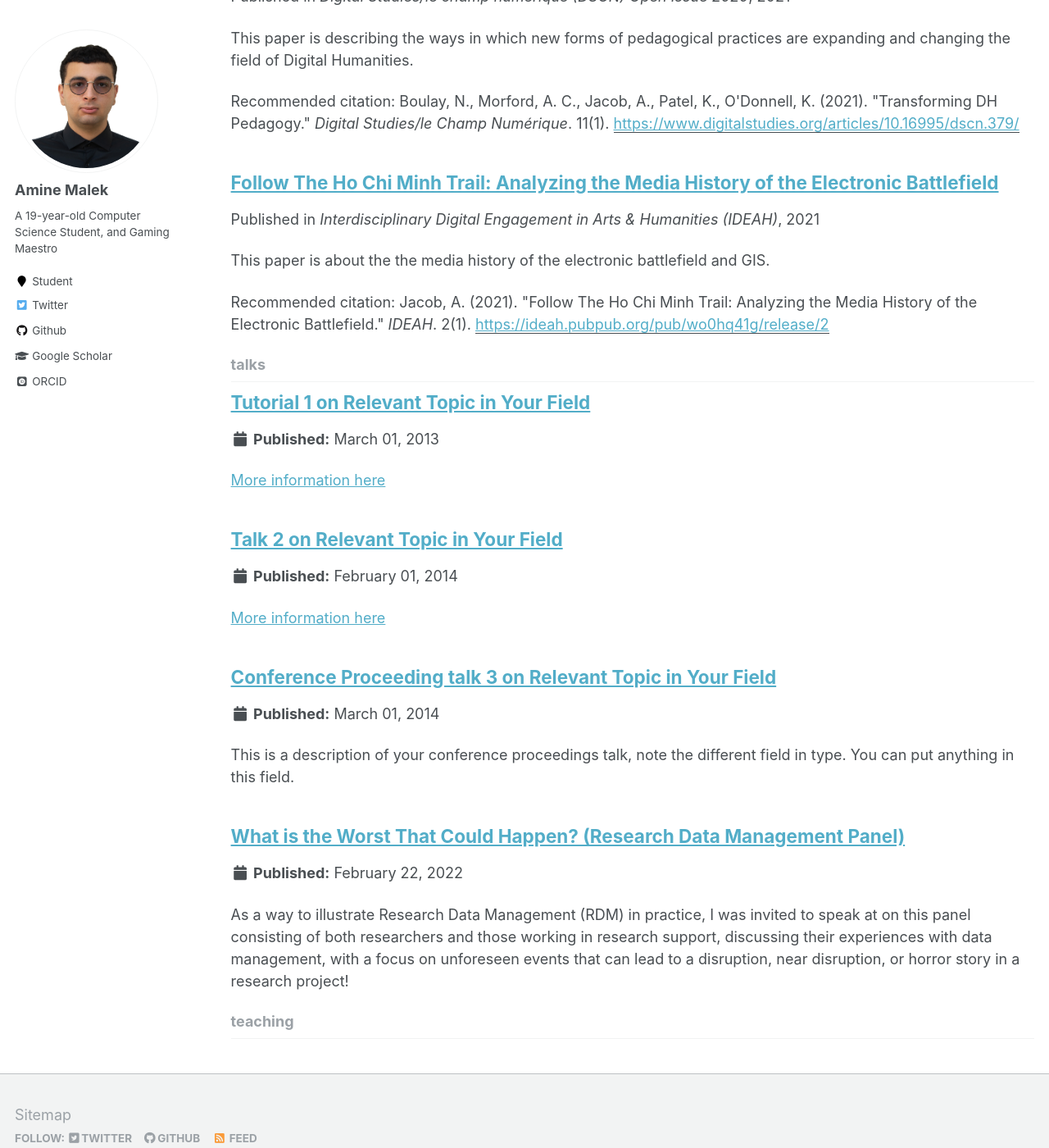
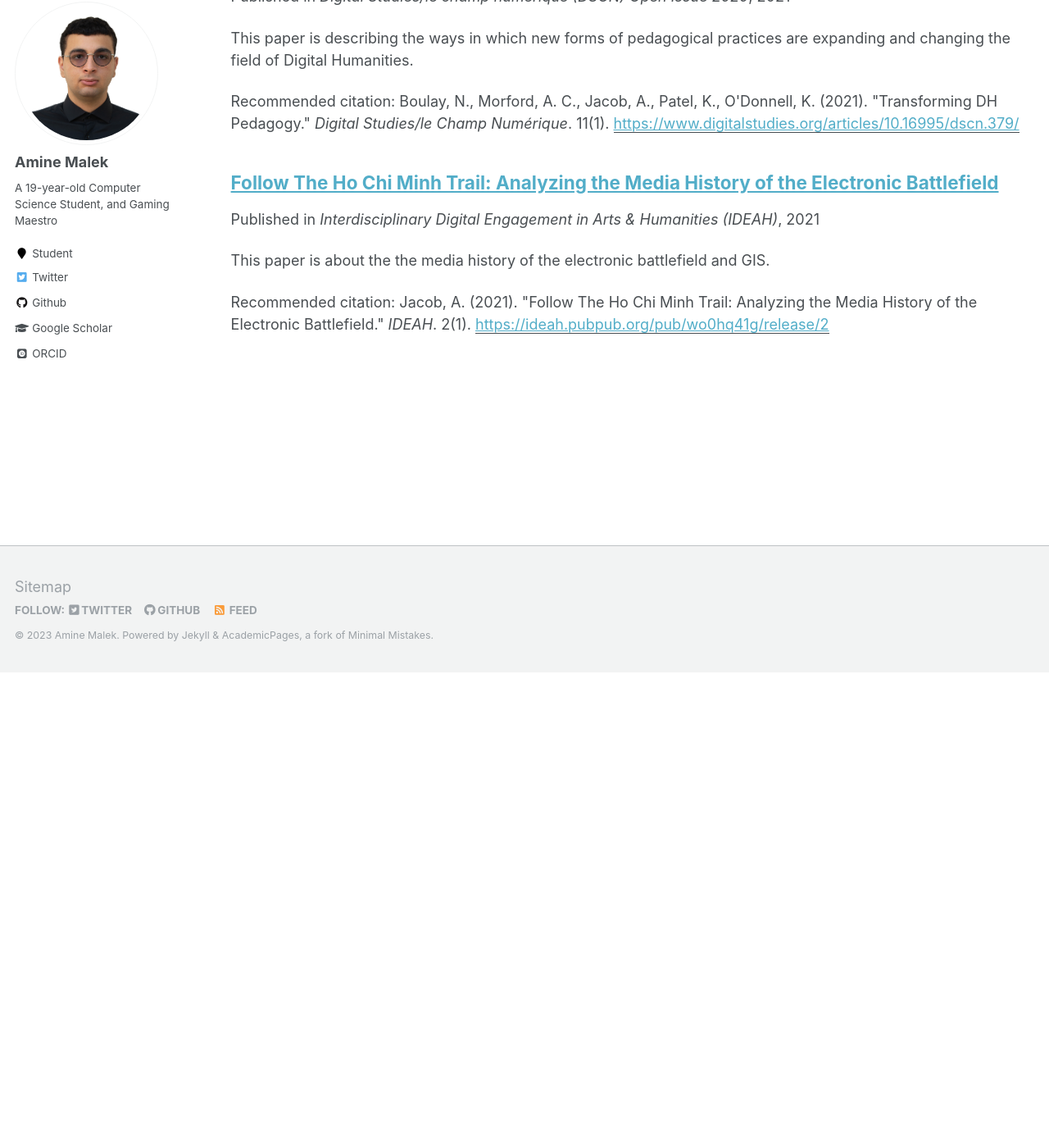
Before and after one commit to Unknownkratos/Unknownkratos.github.io, a Jekyll site: the page built from _pages/collection-archive.html, in a window 1280 px wide and 1400 px high, scrolled down 579 px. Shown: the whole window at 82% size. Built offline with Jekyll 4.4.1, drawn with Linux system fonts in a browser that asks for light colours; some web fonts are replaced; part of the change alters nothing that is shown.

Commit message:
Update _config.yml

```diff
--- a/_config.yml
+++ b/_config.yml
@@ -174,16 +174,10 @@ kramdown:
 
 # Collections
 collections:
-  teaching:
-    output: true
-    permalink: /:collection/:path/
   publications:
     output: true
     permalink: /:collection/:path/
   portfolio:
-    output: true
-    permalink: /:collection/:path/
-  talks:
     output: true
     permalink: /:collection/:path/
 
@@ -226,14 +220,6 @@ defaults:
       author_profile: true
       share: true
       comment: true
-  # _talks
-  - scope:
-      path: ""
-      type: talks
-    values:
-      layout: talk
-      author_profile: true
-      share: true
 
 # Sass/SCSS
 sass:
```
